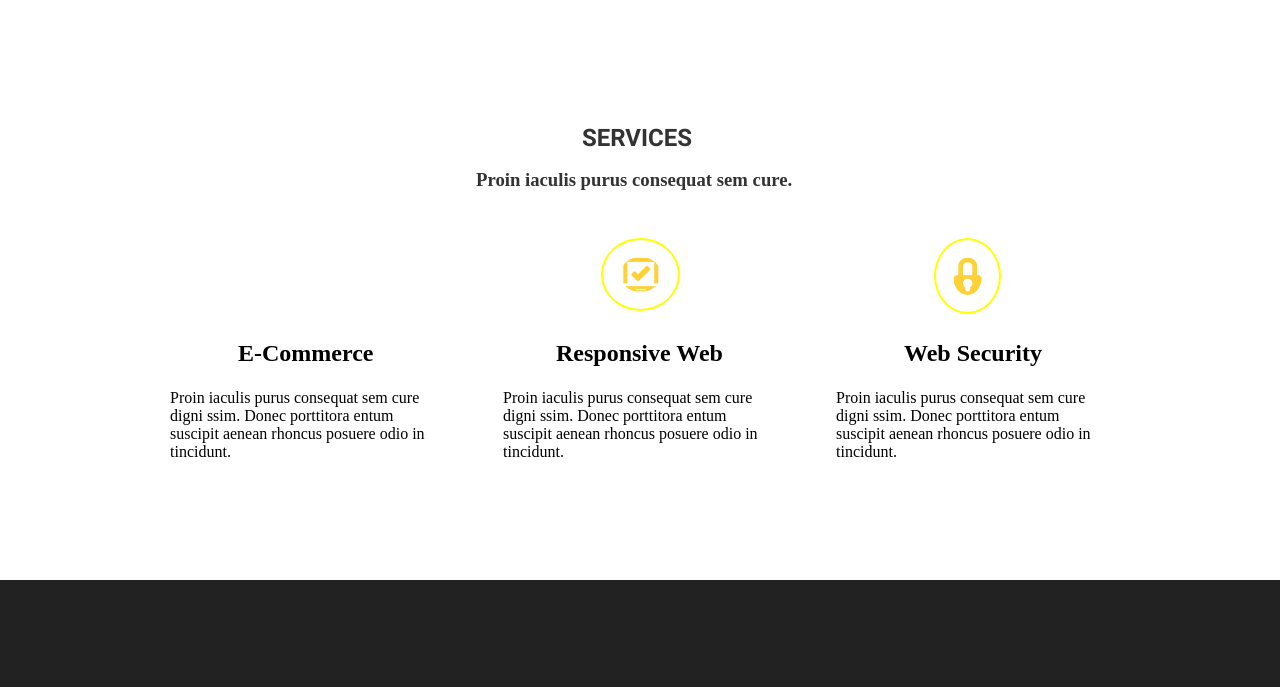
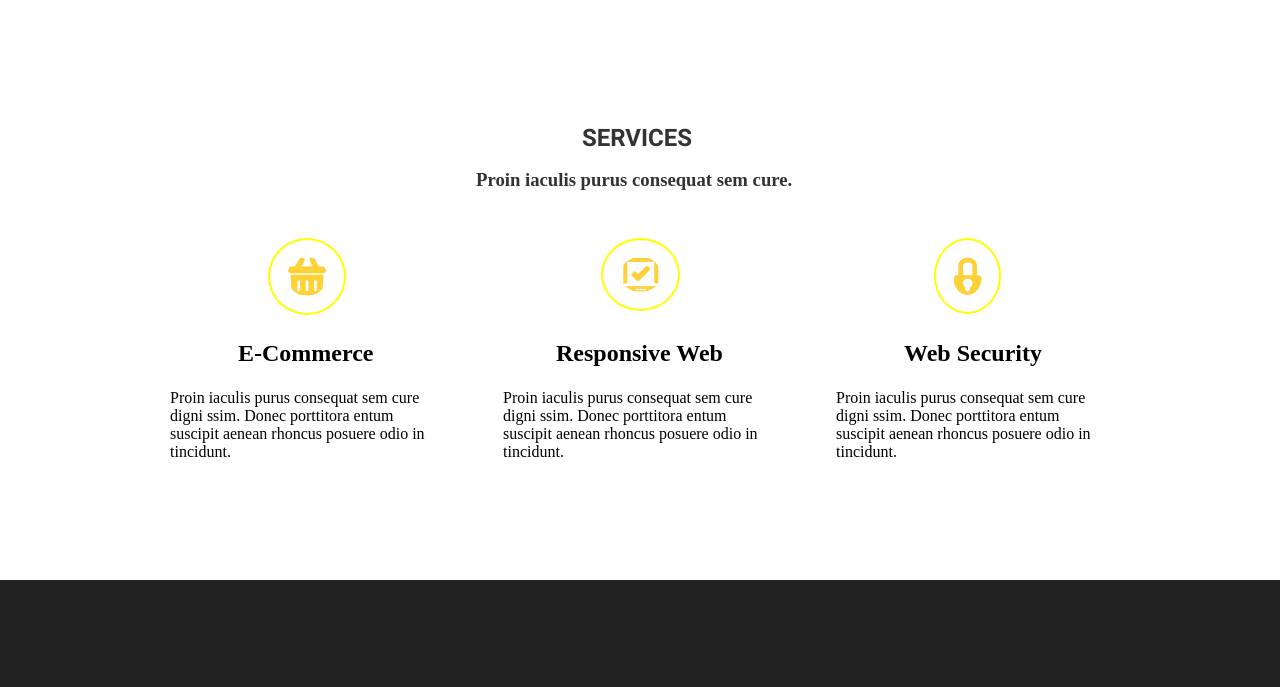
Before and after one commit to STALKER-STRELOK/goiteens-fe-curse, a plain HTML site: page module_07/index.html in a window 1280 px wide. Shown: the part 68-755 px from the top of the page. Drawn offline with Linux system fonts and the light colour scheme; a web font is replaced by a local one.

Commit message:
module 07 done

```diff
--- a/module_07/index.html
+++ b/module_07/index.html
@@ -27,7 +27,7 @@
             </div>
           <ul class="main_content">
               <li class="content_block">
-                <!--<img src="./img/Icon-Basket@1X.png" alt="basket">-->
+                <img src="./img/Icon-Basket@1X.png" alt="basket">
                 <div class="sircle"></div>
                 <h2 class="block_title"> E-Commerce </h2>
                 <p class="block_info"> Proin iaculis purus consequat sem cure
```
